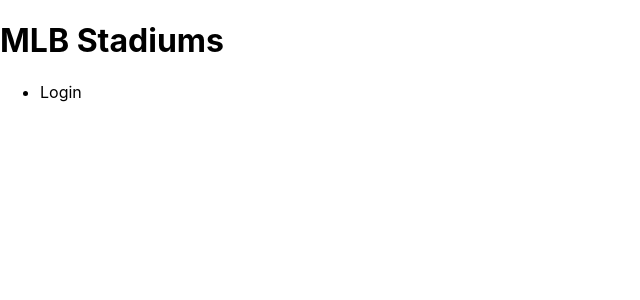
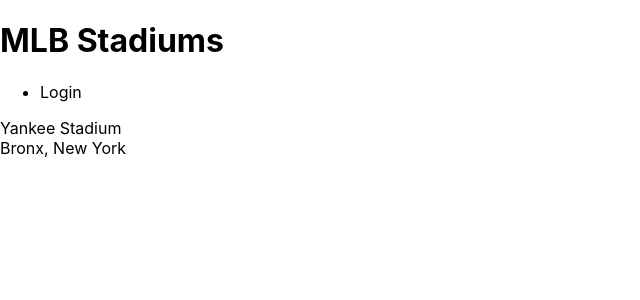
Before and after one commit to caseymacleod22/baseball-stadiums-frontend, a React (Create React App) app: page / in a window 1280 px wide. Shown: the top 300 px of the page, without its empty margins (0-640 px from the left). Built offline with nearby package versions, Linux system fonts and the light colour scheme; no server answers.

Commit message:
displays initial state on page

```diff
--- a/src/App.js
+++ b/src/App.js
@@ -75,7 +75,18 @@
   }
 
   return (
+  <>
     <Header user={stadium.user}/>
+      <main>
+        <section>
+          {stadium.stadiums.map((s) => (
+            <article key={s.stadium}>
+              <div>{s.stadium}</div> <div>{s.location}</div>
+            </article>
+          ))}
+        </section>
+      </main>
+  </>
   );
 }
 
```
